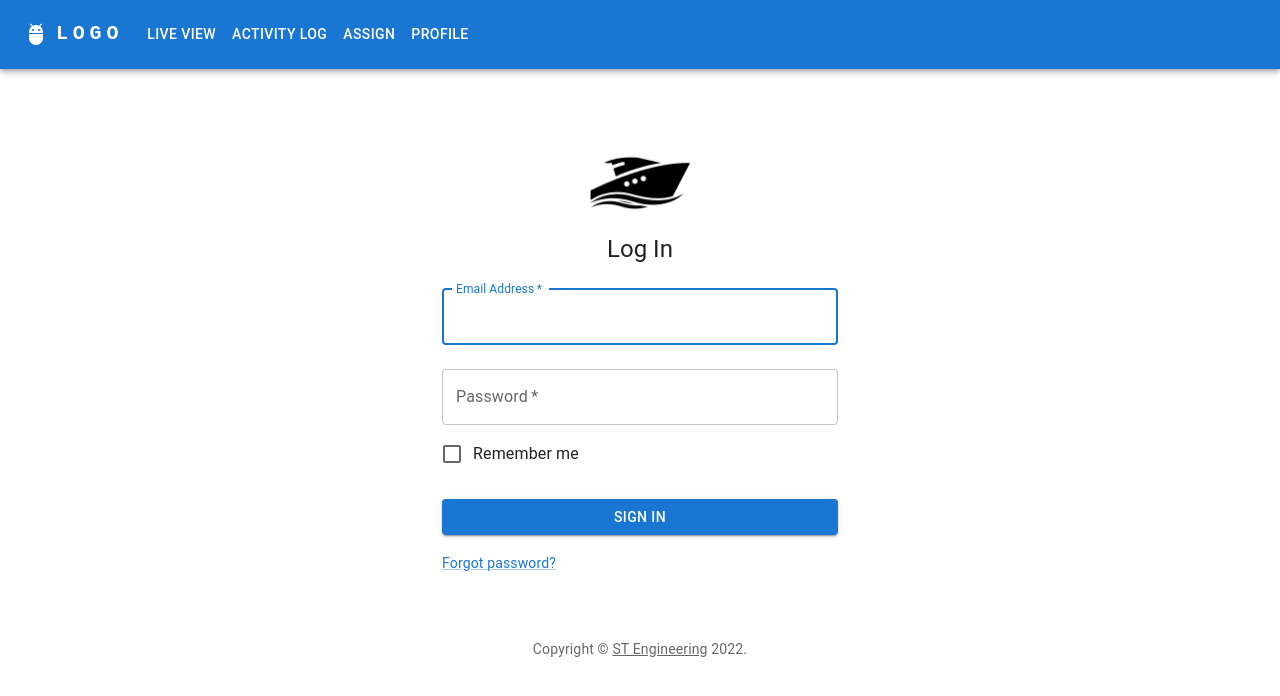
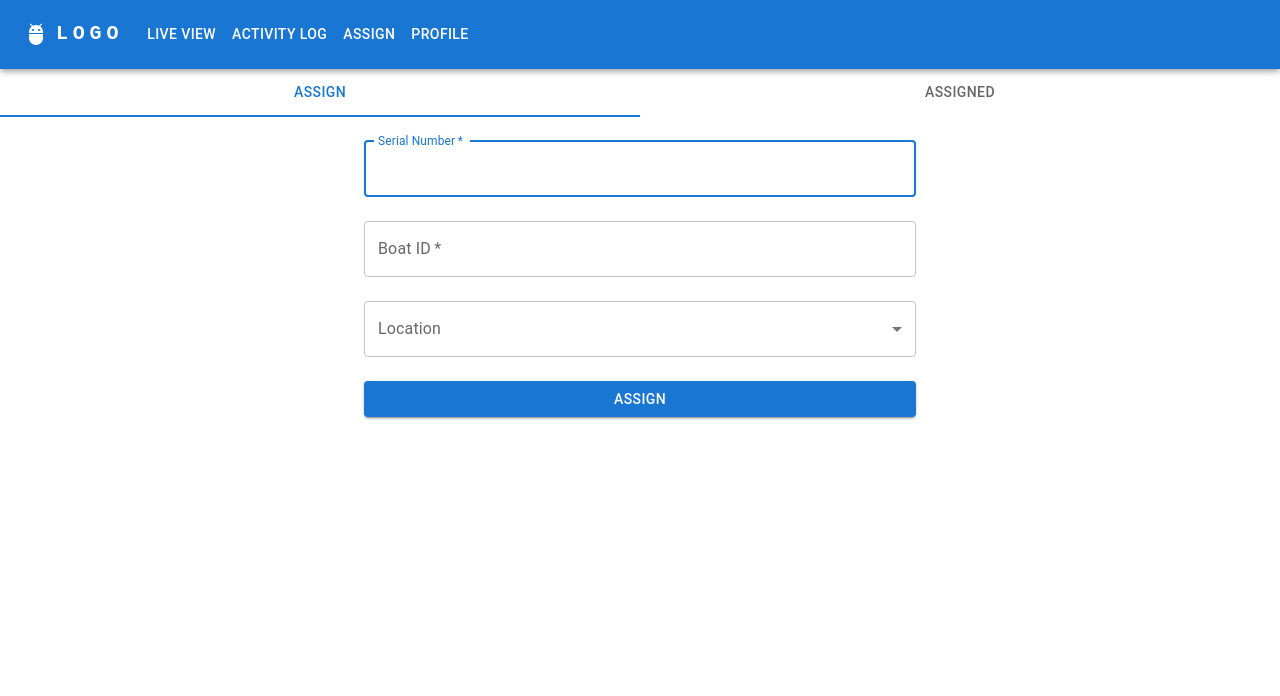
Before and after one commit to st-eng-sutd-capstone-2022/capstone_frontend, a React (Create React App) app: page /assign in a window 1280 px wide. Before the commit this address led to /. Shown: the top 696 px of the page. Built offline with nearby package versions, Linux system fonts and the light colour scheme.

Commit message:
assign screen

```diff
--- a/src/App.js
+++ b/src/App.js
@@ -7,6 +7,7 @@ import Login from './screens/auth/Login';
 import Profile from './screens/profile/Profile';
 import Map from './screens/map/Map';
 import ResponsiveAppBar from './common/components/ResponsiveAppBar';
+import Assign from './screens/assign/Assign';
 
 const App = () => {
   // const {token, login, logout, userId} = useAuth()
@@ -48,6 +49,7 @@ const App = () => {
       <Route path="/login" element={<Login/>}/>
       <Route path="/profile" element={<Profile/>}/>
       <Route path="/liveview" element={<Map/>}/>
+      <Route path="assign" element={<Assign/>}/>
       <Route path="/" element={<Login/>}/>
       <Route path="*" element={<Navigate to ="/" />}/>
     </Routes>
--- /dev/null
+++ b/src/screens/assign/Assign.js
@@ -0,0 +1,98 @@
+import React, {useState} from "react";
+import Box from '@mui/material/Box';
+import Tabs from '@mui/material/Tabs';
+import Tab from '@mui/material/Tab';
+import Container from '@mui/material/Container';
+import TextField from '@mui/material/TextField';
+import Button from '@mui/material/Button';
+import InputLabel from '@mui/material/InputLabel';
+import MenuItem from '@mui/material/MenuItem';
+import FormControl from '@mui/material/FormControl';
+import Select from '@mui/material/Select';
+
+const Assign = () => {
+    // 0 = assigned, 1 = assigned
+    const [assignTab, setAssignTab] = useState(0);
+    const [location, setLocation] = useState('');
+
+    const handleChange = (event, newValue) => {
+        setAssignTab(newValue);
+    };
+
+    const handleSelectChange = (event) => {
+        setLocation(event.target.value);
+    };
+
+    const handleSubmit = (event) => {
+        event.preventDefault();
+        const data = new FormData(event.currentTarget);
+        console.log({
+          serialNumber: data.get('serial'),
+          boatId: data.get('boatId'),
+          location: location,
+        });
+    };
+
+    return(
+        <React.Fragment>
+            <Box sx={{ width: '100%', bgcolor: 'background.paper' }}>
+                <Tabs variant="fullWidth" value={assignTab} onChange={handleChange} centered>
+                    <Tab label="Assign" />
+                    <Tab label="Assigned" />
+                </Tabs>
+            </Box>
+            {assignTab === 0?
+            <Container maxWidth="sm">
+                <Box component="form" onSubmit={handleSubmit} noValidate sx={{ mt: 1 }}>
+                    <TextField
+                    margin="normal"
+                    required
+                    fullWidth
+                    id="serial"
+                    label="Serial Number"
+                    name="serial"
+                    autoFocus
+                    />
+                    <TextField
+                    margin="normal"
+                    required
+                    fullWidth
+                    name="boatId"
+                    label="Boat ID"
+                    id="boatId"
+                    />
+                    <FormControl fullWidth sx={{mt:2}}>
+                        <InputLabel id="demo-simple-select-label">Location</InputLabel>
+                        <Select
+                            labelId="location"
+                            id="location"
+                            value={location}
+                            label="location"
+                            onChange={handleSelectChange}
+                        >
+                            <MenuItem value={"Seletar Reservior"}>Seletar Reservio</MenuItem>
+                            <MenuItem value={"Bedok Reservoir"}>Bedok Reservoir</MenuItem>
+
+                        </Select>
+                    </FormControl>
+
+                    <Button
+                    type="submit"
+                    fullWidth
+                    variant="contained"
+                    sx={{ mt: 3, mb: 2 }}
+                    >
+                    Assign
+                    </Button>
+
+                </Box>
+
+            </Container>
+            :
+            <h1>assigned</h1>
+            }
+        </React.Fragment>
+    )
+}
+
+export default Assign;
```
